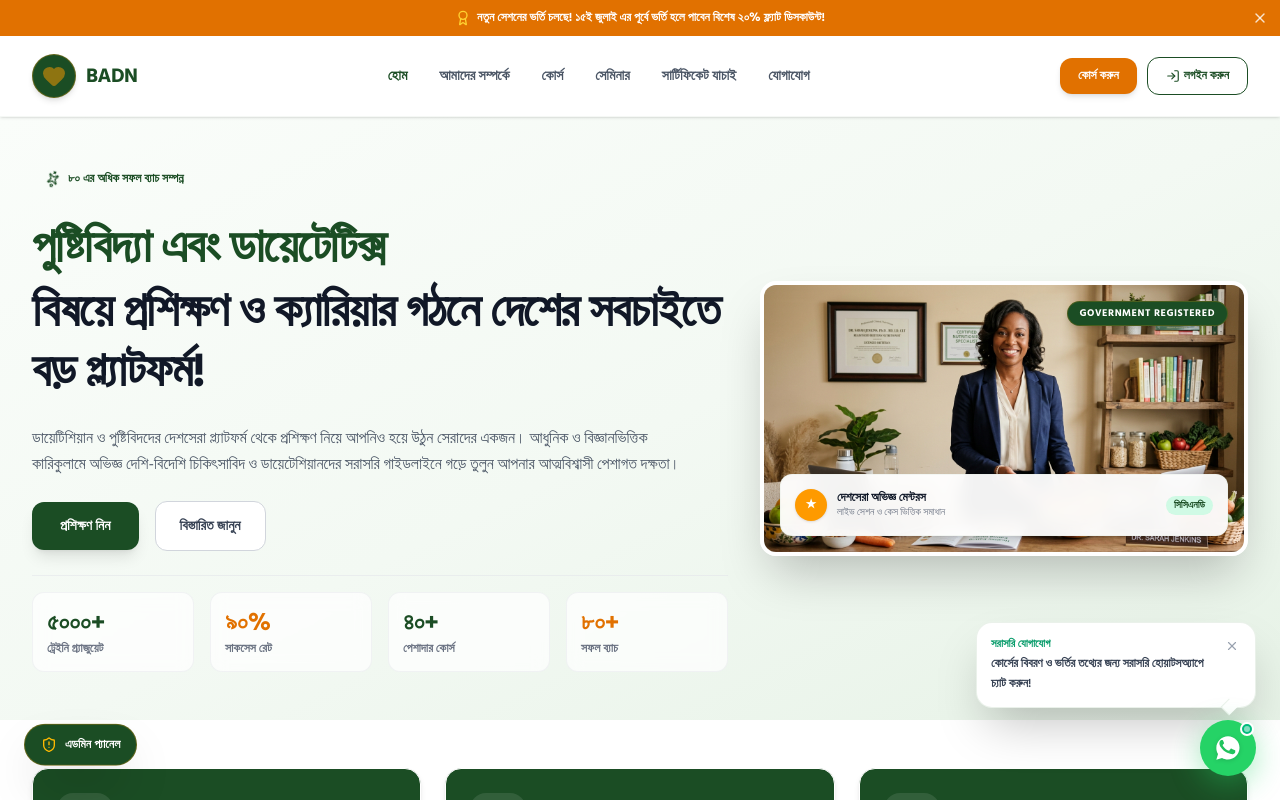
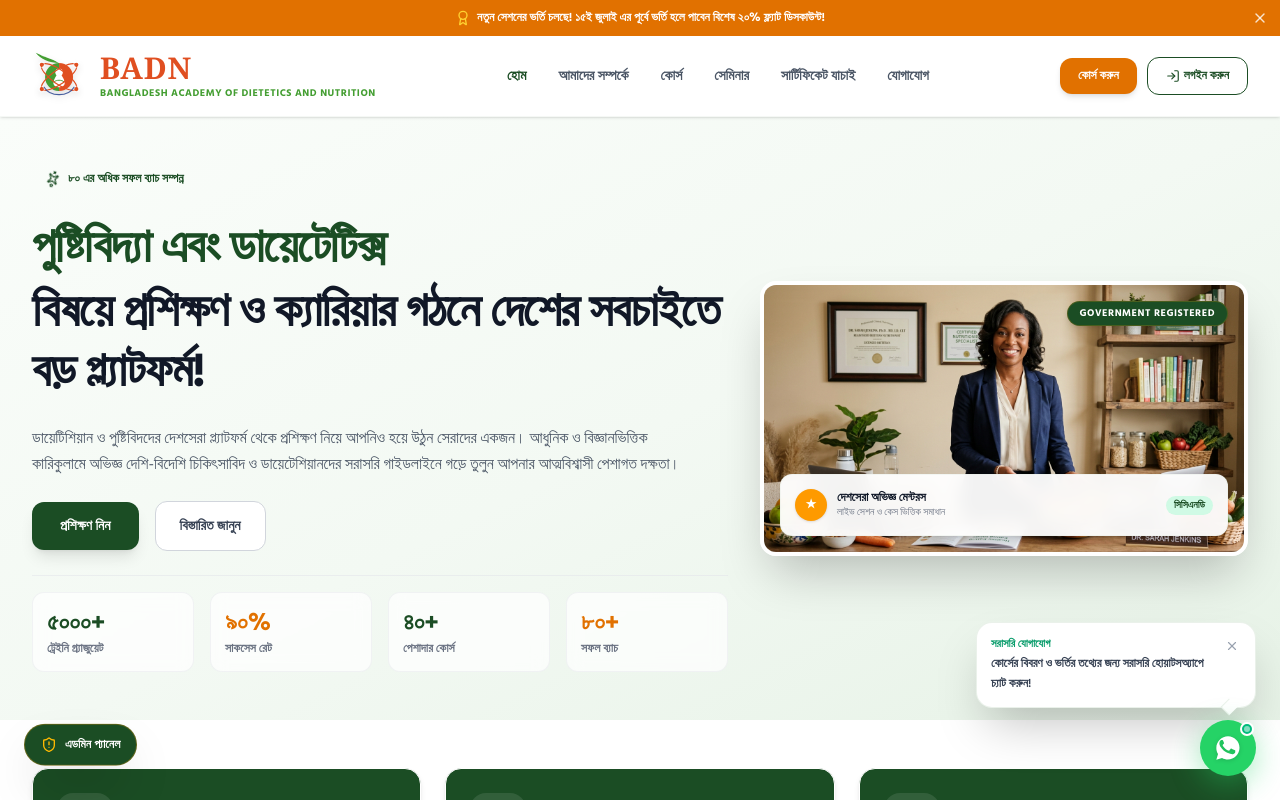
Before and after one commit to mrsaidulh/badn-web, a React (Vite) app: page / in a window 1280 px wide. Shown: the top 800 px of the page. Built offline with nearby package versions, Linux system fonts and the light colour scheme.

Commit message:
feat: introduce standardized Logo component
Replace manual icon implementations in Header and Footer with a reusable Logo component to ensure consistent branding across the application.

```diff
--- a/src/components/Footer.tsx
+++ b/src/components/Footer.tsx
@@ -1,4 +1,5 @@
 import { Heart, MapPin, Mail, Clock, Phone } from 'lucide-react';
+import Logo from './Logo';
 
 export default function Footer() {
   return (
@@ -11,15 +12,7 @@ export default function Footer() {
           {/* Column 1 - Brand description */}
           <div className="md:col-span-4 space-y-4 text-left">
             <div className="flex items-center gap-2.5 min-w-0">
-              <div className="w-10 h-10 bg-white text-brand rounded-full flex items-center justify-center font-bold text-base shadow shrink-0">
-                <Heart className="w-5 h-5 text-brand fill-brand animate-pulse" />
-              </div>
-              <div className="min-w-0">
-                <span className="text-xl font-bold block leading-none">BADN</span>
-                <span className="text-xs sm:text-sm text-brand-light font-bold uppercase tracking-wider block mt-1.5 leading-tight max-w-[260px] md:max-w-none whitespace-normal">
-                  Bangladesh Academy of Dietetics and Nutrition
-                </span>
-              </div>
+              <Logo showText={true} theme="light" />
             </div>
 
             <p className="text-xs sm:text-sm text-brand-light/80 leading-relaxed">
--- a/src/components/Header.tsx
+++ b/src/components/Header.tsx
@@ -2,6 +2,7 @@ import { useState, useEffect, FormEvent } from 'react';
 import { Menu, X, Award, ShieldAlert, LogIn, Heart } from 'lucide-react';
 import { AnimatePresence, motion } from 'motion/react';
 import { useToast } from './Toast';
+import Logo from './Logo';
 
 interface HeaderProps {
   onOpenDashboard: () => void;
@@ -45,16 +46,9 @@ export default function Header({ onOpenDashboard }: HeaderProps) {
         <div className="flex justify-between items-center h-20">
 
           {/* Logo Brand exactly like BADN */}
-          <div className="flex items-center gap-2 sm:gap-2.5 min-w-0">
-            <div className="w-10 h-10 sm:w-11 sm:h-11 bg-brand rounded-full flex items-center justify-center text-white font-black text-lg shadow-md border border-amber-500/30 shrink-0">
-              <Heart className="w-5 h-5 sm:w-6 sm:h-6 text-amber-500 fill-amber-500 animate-pulse" />
-            </div>
-            <div className="min-w-0">
-              <span className="text-lg sm:text-xl font-bold tracking-tight text-brand block leading-none">
-                BADN
-              </span>
-            </div>
-          </div>
+          <a href="#home" className="flex items-center min-w-0 hover:opacity-90 transition-opacity">
+            <Logo showText={true} theme="color" />
+          </a>
 
           {/* Desktop Navigation Links */}
           <nav className="hidden md:flex items-center gap-3 lg:gap-5 xl:gap-8 shrink-0">
--- /dev/null
+++ b/src/components/Logo.tsx
@@ -0,0 +1,135 @@
+import React, { SVGProps, HTMLAttributes, CSSProperties } from 'react';
+
+interface LogoProps {
+  showText?: boolean;
+  theme?: 'light' | 'dark' | 'color';
+  className?: string;
+  style?: CSSProperties;
+}
+
+export function LogoIcon({ className, ...props }: SVGProps<SVGSVGElement>) {
+  return (
+    <svg
+      viewBox="0 0 120 120"
+      fill="none"
+      xmlns="http://www.w3.org/2000/svg"
+      className={className}
+      {...props}
+    >
+      {/* 1. Leaf on top-left of the badge */}
+      <path
+        d="M58 32C42 22 28 20 8 10C18 24 38 32 58 32Z"
+        fill="#449e32"
+      />
+      <path
+        d="M58 32C48 24 36 21 21 16"
+        stroke="#ffffff"
+        strokeWidth="1.5"
+        strokeLinecap="round"
+        opacity="0.6"
+      />
+
+      {/* 2. Main Circle Badge (Split vertically / diagonally into Green and Orange) */}
+      <g>
+        {/* Left Side (Green) */}
+        <path
+          d="M58 32C41.43 32 28 45.43 28 62C28 78.57 41.43 92 58 92V32Z"
+          fill="#449e32"
+        />
+        {/* Right Side (Orange) */}
+        <path
+          d="M58 32V92C74.57 92 88 78.57 88 62C88 45.43 74.57 32 58 32Z"
+          fill="#e04f21"
+        />
+      </g>
+
+      {/* 3. Central Silhouette / Atom Core (White stylized human/leaf shape) */}
+      <circle cx="58" cy="52" r="8" fill="#ffffff" />
+      <path
+        d="M58 52C58 52 46 64 46 76C46 80 50 84 58 84C66 84 70 80 70 76C70 64 58 52 58 52Z"
+        fill="#ffffff"
+      />
+      <path
+        d="M48 72C52 68 64 68 68 72"
+        stroke="#449e32"
+        strokeWidth="2"
+        strokeLinecap="round"
+      />
+
+      {/* 4. Atomic Orbits (Two intersecting orange ellipses) */}
+      <g stroke="#e04f21" strokeWidth="2.5" fill="none">
+        {/* Orbit 1: Tilted -35 degrees */}
+        <ellipse
+          cx="58"
+          cy="62"
+          rx="45"
+          ry="15"
+          transform="rotate(-35 58 62)"
+        />
+        {/* Orbit 2: Tilted +35 degrees */}
+        <ellipse
+          cx="58"
+          cy="62"
+          rx="45"
+          ry="15"
+          transform="rotate(35 58 62)"
+        />
+      </g>
+
+      {/* 5. Orbital Nodes / Electrons (Solid orange spheres) */}
+      {/* Node 1 */}
+      <circle cx="21" cy="36" r="4.5" fill="#e04f21" />
+      <circle cx="21" cy="36" r="6" stroke="#ffffff" strokeWidth="1" />
+      {/* Node 2 */}
+      <circle cx="95" cy="36" r="4.5" fill="#e04f21" />
+      <circle cx="95" cy="36" r="6" stroke="#ffffff" strokeWidth="1" />
+      {/* Node 3 */}
+      <circle cx="21" cy="88" r="4.5" fill="#e04f21" />
+      <circle cx="21" cy="88" r="6" stroke="#ffffff" strokeWidth="1" />
+      {/* Node 4 */}
+      <circle cx="95" cy="88" r="4.5" fill="#e04f21" />
+      <circle cx="95" cy="88" r="6" stroke="#ffffff" strokeWidth="1" />
+
+      {/* 6. Lower blue ribbon text track outline */}
+      <path
+        d="M26 84C32 94 44 100 58 100C72 100 84 94 90 84"
+        stroke="#1e3a8a"
+        strokeWidth="2.5"
+        strokeLinecap="round"
+        opacity="0.8"
+      />
+    </svg>
+  );
+}
+
+export default function Logo({ showText = true, theme = 'color', className, style }: LogoProps) {
+  const isColor = theme === 'color';
+
+  return (
+    <div className={`flex items-center gap-3 ${className || ''}`} style={style}>
+      {/* Logo Graphic */}
+      <LogoIcon className="w-12 h-12 sm:w-14 sm:h-14 shrink-0 drop-shadow-md" />
+
+      {/* Logo Typography */}
+      {showText && (
+        <div className="flex flex-col select-none">
+          <span
+            className="text-2xl sm:text-3xl font-serif font-extrabold tracking-wide leading-none"
+            style={{
+              color: isColor ? '#e04f21' : 'inherit',
+              fontFamily: 'Georgia, Cambria, "Times New Roman", Times, serif'
+            }}
+          >
+            BADN
+          </span>
+          <span
+            className="text-[9px] sm:text-[10px] font-bold tracking-wider uppercase leading-tight mt-1"
+            style={{ color: isColor ? '#449e32' : 'inherit' }}
+          >
+            Bangladesh Academy of Dietetics and Nutrition
+          </span>
+        </div>
+      )}
+    </div>
+  );
+}
```
